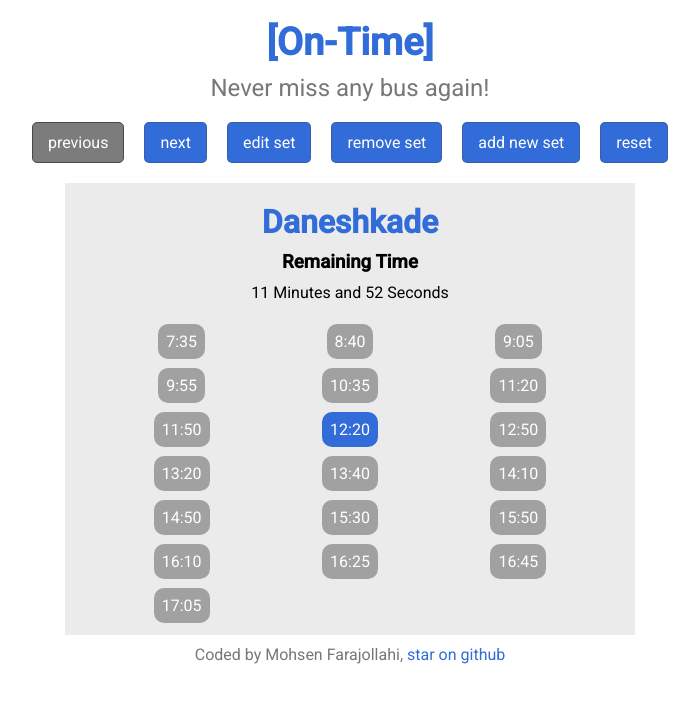
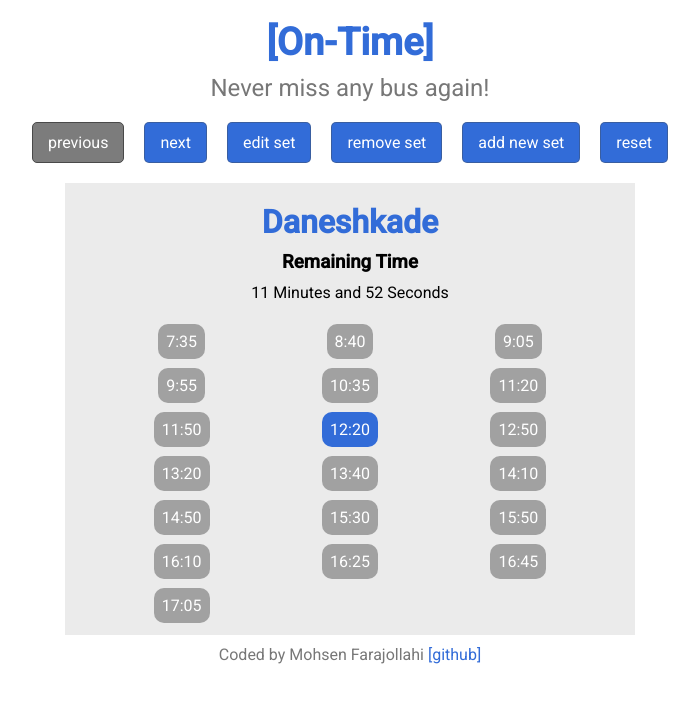
Before and after one commit to mohsenfaraj/on-time, a React (Vite) app: page / in a window 1280 px wide. Shown: the top 702 px of the page, without its empty margins (290-989 px from the left). Built offline with nearby package versions, Linux system fonts and the light colour scheme.

Commit message:
updated readme and changed footer link

```diff
--- a/src/App.jsx
+++ b/src/App.jsx
@@ -170,7 +170,7 @@ useEffect(() => {
       <button onClick={reset}>reset</button>
       <Timer timer = {times[activeTimer]} remaining = {remaining[0]} timeIndex = {remaining[1]}/>
       <div className="footer">
-      <p>Coded by Mohsen Farajollahi, <a href="https://github.com/mohsenfaraj/on-time" target="_blank">star on github</a></p>
+      <p>Coded by Mohsen Farajollahi  <a href="https://github.com/mohsenfaraj/on-time" target="_blank">[github]</a></p>
       </div>
       {modal}
     </div>
```
Also changed, not shown: 1 other file (tests, documents, lock files or other folders).
